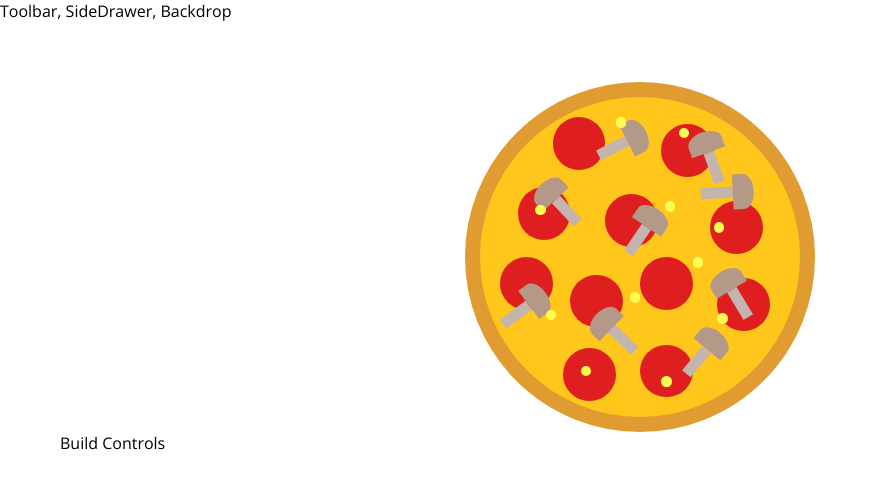
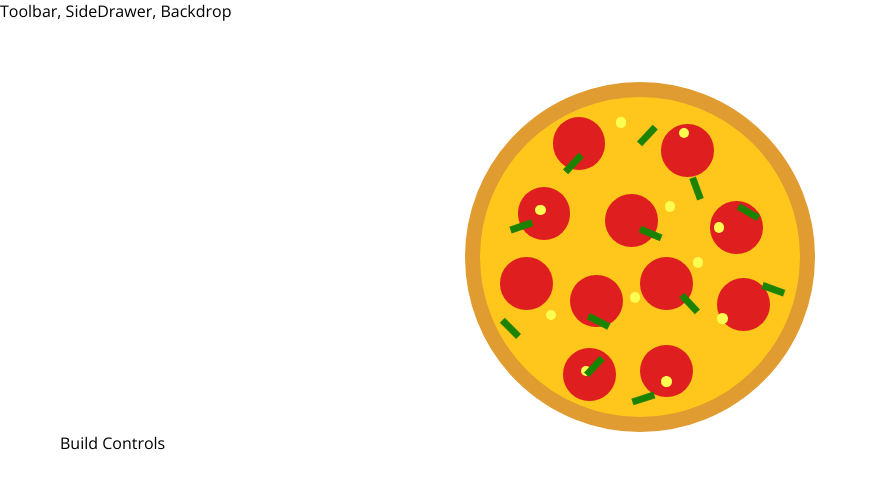
Before and after one commit to TyraelS/PizzaBuilderApp, a React app: page / in a window 1280 px wide. Shown: the top 488 px of the page, without its empty margins (0-878 px from the left). Built offline with nearby package versions, Linux system fonts and the light colour scheme.

Commit message:
eslint added, ingredients map method redone

```diff
--- a/src/components/Pizza/Pizza.js
+++ b/src/components/Pizza/Pizza.js
@@ -4,12 +4,15 @@ import classes from './Pizza.css';
 import PizzaIngredient from './PizzaIngredient/PizzaIngredient';
 
 export default (props) => {
-  const transformedIngredients = Object.keys(props.ingredients)
-    .map(igKey => {
-      return [...Array(props.ingredients[igKey])].map((_) => {
-        return <PizzaIngredient key = {igKey} type = {igKey} />
-      });
-    });
+  // const transformedIngredients = Object.keys(props.ingredients)
+  //   .map(igKey => {
+  //     return [...Array(props.ingredients[igKey])].map((_) => {
+  //       return <PizzaIngredient key = {igKey} type = {igKey} />
+  //     });
+  //   });
+  const transformedIngredients = props.ingredients.map((igKey) => (
+    <PizzaIngredient key={igKey} type={igKey} />
+  ))
   console.log(transformedIngredients);
 
   return (
--- a/src/containers/PizzaBuilder/PizzaBuilder.js
+++ b/src/containers/PizzaBuilder/PizzaBuilder.js
@@ -5,11 +5,11 @@ import Pizza from '../../components/Pizza/Pizza'
 
 export default class PizzaBuilder extends Component {
   state = {
-    ingredients: {
-      salamis: true,
-      corns: true,
-      mushrooms: true
-    }
+    ingredients: [
+      'salamis',
+      'vegs',
+      'corns'
+    ]
   }
 
   render() {
```
Also changed, not shown: 1 other file (tests, documents, lock files or other folders).
